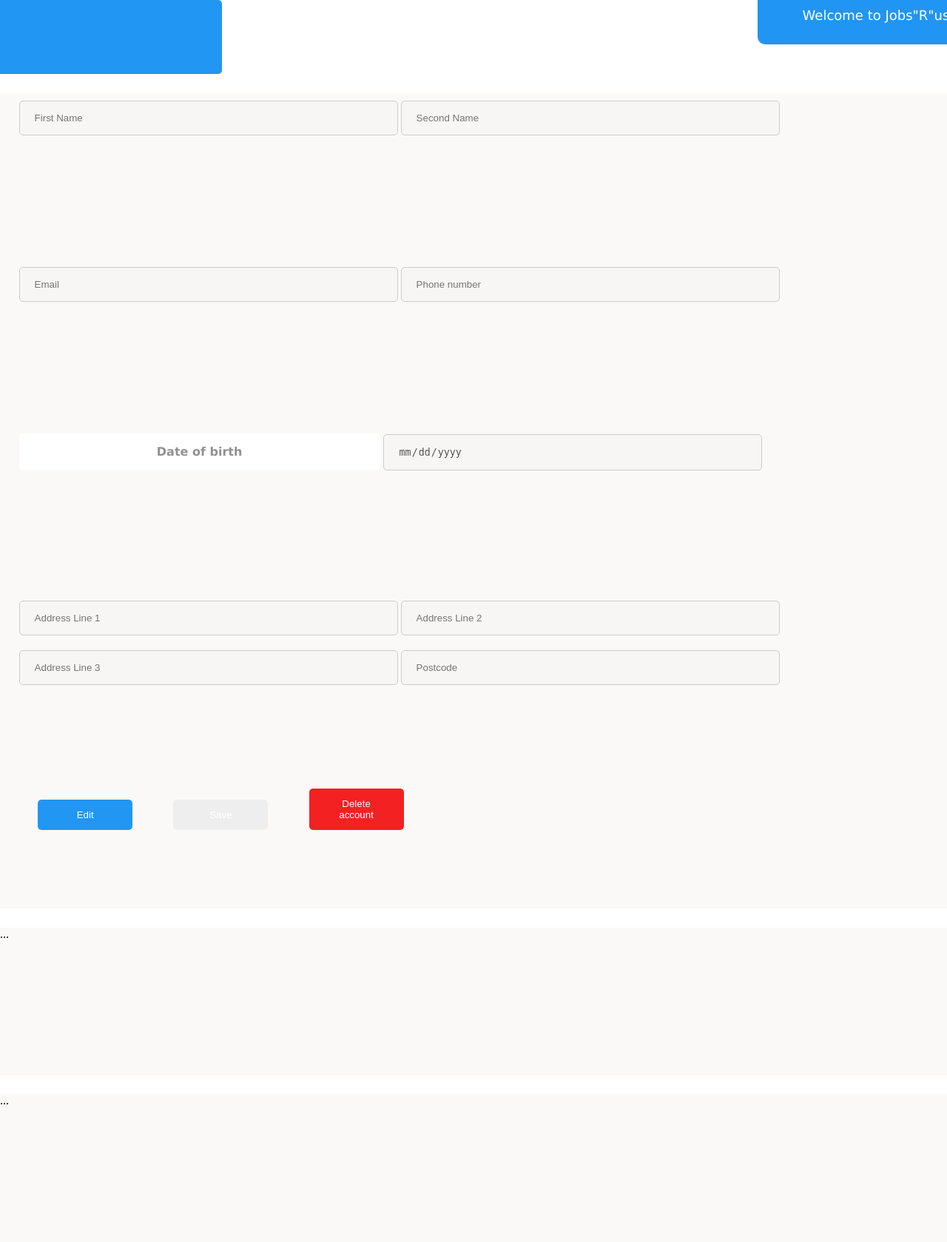
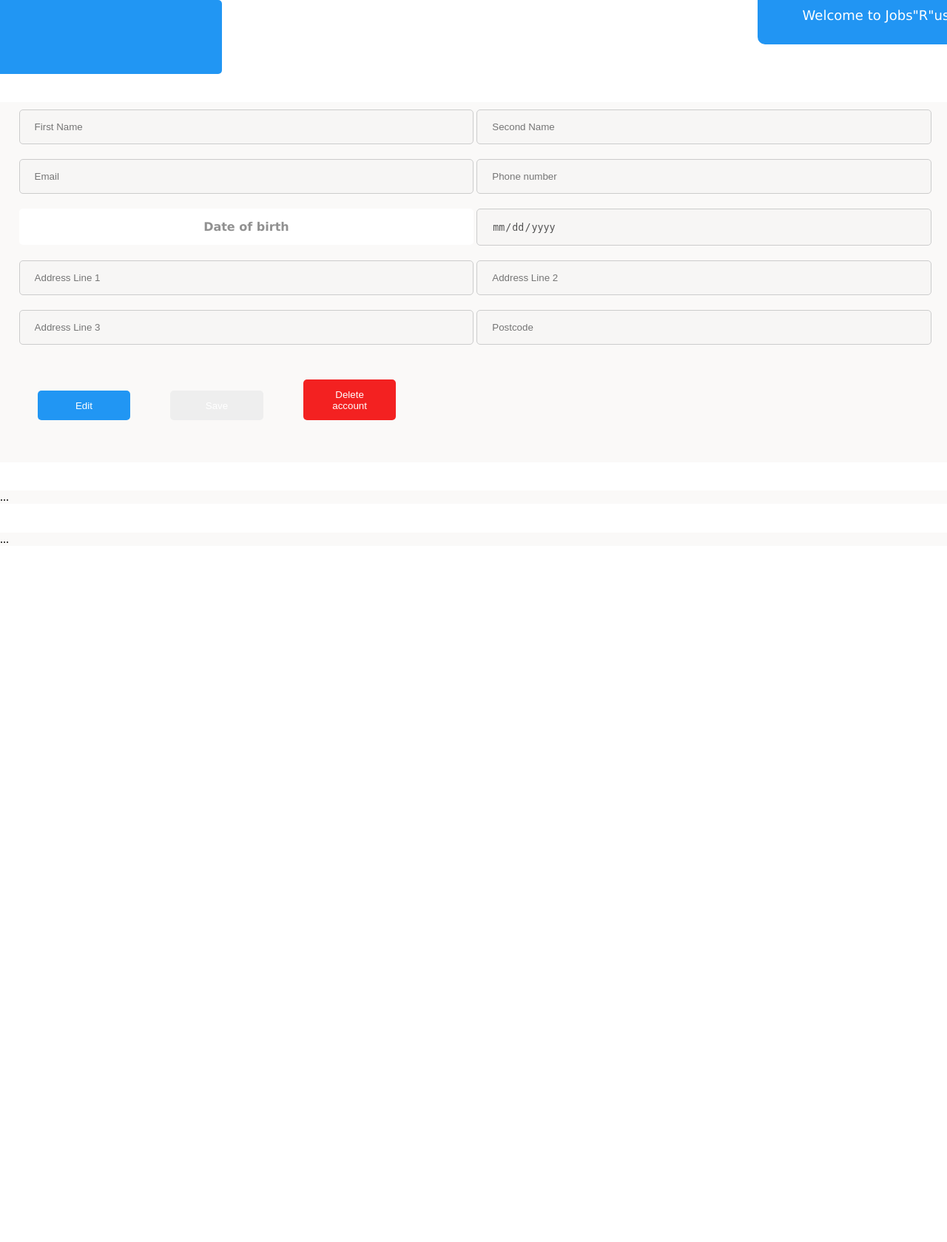
Before and after one commit to Owen-SS/Software-Engineering-Assignment, a Flask app: page /student in a window 1280 px wide. Shown: the whole page at 74% size. After the commit the page ends 734 px from the top, so only its background shows below. Run offline with Flask 2, Linux system fonts and the light colour scheme.

Commit message:
fixed the student page layout

```diff
--- a/static/css/student_style.css
+++ b/static/css/student_style.css
@@ -44,35 +44,24 @@ label, span, .title{
   align-content: center;
 }
 
-#dashboard div {
-  width: 100%;
-  margin-top: 2%;
-  min-height: 200px;
-  background-color: rgb(250, 249, 248);
+#dashboard .divs{
+  margin-top: 3%;
+  background-color: rgb(250, 249,248);
 }
 
 #StudentDetails label{
   text-align: center;
   background-color: white;
-  padding: 15px 20px;
+  padding: 15px 1%;
   display: inline-block;
   border-radius: 5px;
-  width: 35%;
+  width: 47%;
   color: rgb(145, 145, 145);
 }
 
-img{
-  width: 10%;
-  display: grid;
-}
-
-#userinput{
-  position: absolute;
-  width: 20%;
-}
 
 #StudentDetails input{
-  width: 40%;
+  width: 49%;
   padding: 15px 20px;
   margin: 10px 0;
   display: inline-block;
@@ -81,6 +70,7 @@ img{
   border-radius: 5px;
   outline:none;
 }
+
 
 #StudentDetails div{
   margin-left: 2%;
@@ -91,7 +81,7 @@ img{
 }
 
 #StudentDetails .dob{
-  height: 20%;
+  height: 5%;
 }
 
 #StudentDetails .address{
--- a/templates/student.html
+++ b/templates/student.html
@@ -19,7 +19,7 @@
     </div>
     </div>
     <div id="dashboard">
-        <div id = "StudentDetails">
+        <div id = "StudentDetails" class = "divs">
             <div class="name">
                 <input type="text" placeholder="First Name" id="fName" disabled >
                 <input type="text" placeholder="Second Name" id="sName" disabled>
@@ -49,11 +49,11 @@
             </div>
         </div>
 
-        <div id="applicationTrack">
+        <div id="applicationTrack" class = "divs">
             ...
         </div>
 
-        <div id="appliedApplications">
+        <div id="appliedApplications" class = "divs">
             ...
         </div>
     </div>
```
